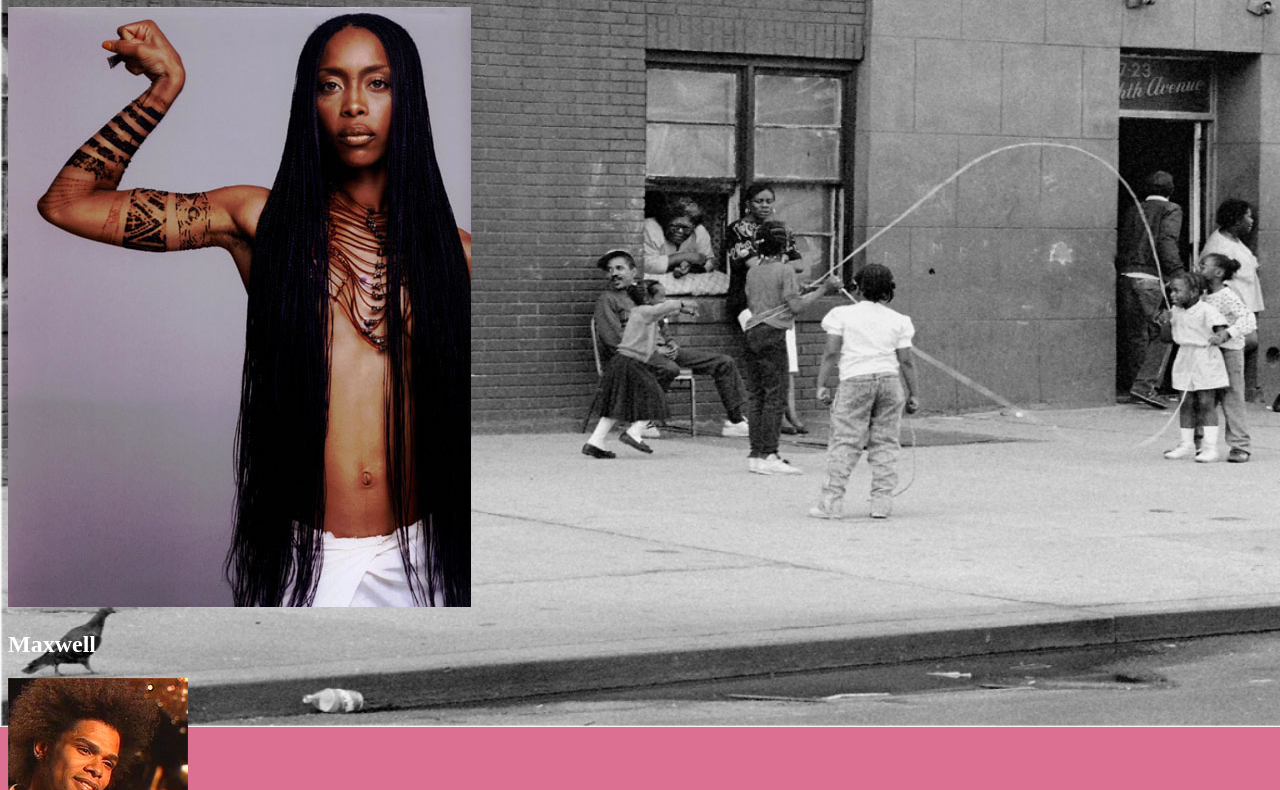
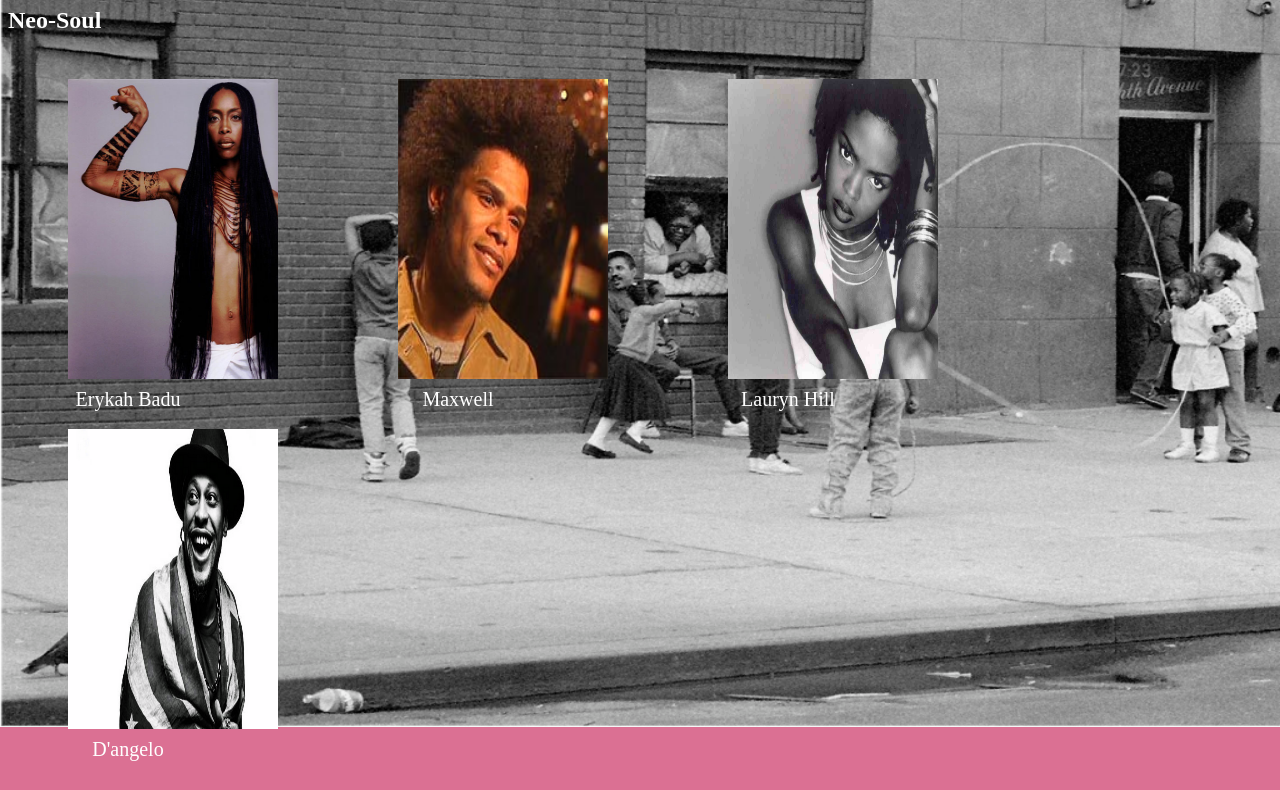
Before and after one commit to ajp2207/mywebsite, a plain HTML site: page gallery.html in a window 1280 px wide. Shown: the part 73-863 px from the top of the page. After the commit the page ends 834 px from the top, so only its background shows below. Drawn offline with Linux system fonts and the light colour scheme.

Commit message:
made a lot of changes

```diff
--- a/gallery.html
+++ b/gallery.html
@@ -6,13 +6,25 @@
 		<link rel="stylesheet" type="text/css" href="styles.css">
 	</head>
 	<body>
-		<h1>Erykah Badu</h1>
-		<img src="/images/erykah-badu.jpg" alt="Photo of Erykah Badu">
-		<h2>Maxwell</h2>
-		<img src="/images/maxwell.jpg" alt="Photo of Maxwell">
-		<h3>Lauryn Hill</h3>
-		<img src="/images/Lauryn-Hill.jpg" alt="Photo of Lauryn Hill">
-		<h4>D'angelo</h4>
-		<img src="/images/d'angelo.png" alt="Photo of D'angelo">
+		<h1>My Favorite Artisits</h1>
+			<h2>Neo-Soul</h2>
+			<div class="img">
+				<img src="images/erykah-badu.jpg" alt="Photo of Erykah Badu" width="210" height="300"/>
+				<div class="desc">Erykah Badu</div>
+			</div>
+			<div class="img">
+				<img src="images/maxwell.jpg" alt="Photo of Maxwell" width="210" height="300"/>
+				<div class="desc">Maxwell</div>
+			</div>
+			<div class="img">
+				<img src="images/Lauryn-Hill.jpg" alt="Photo of Lauryn Hill" width="210" height="300"/>
+				<div class="desc">Lauryn Hill</div>
+			</div>
+			<div class="img">
+				<img src="images/d'angelo.png" alt="Photo of D'angelo" width="210" height="300"/>
+				<div class="desc">D'angelo</div>
+			</div>
+
+
 	</body>
 </html>
--- a/styles.css
+++ b/styles.css
@@ -5,14 +5,32 @@ body {
 	background-color: PALEVIOLETRED;
 	color: white;
  	}
+ p {
+ 	margin-top: 50px;
+ 	}
  .roundrect {
  	border-radius: 100px;
  	width:200px;
  	height:190px;
  	}
- p {
- 	margin-top: 50px;
- 	}
+div.img {
+	margin: 5px;
+    padding: 20px 50px 20px 50px;
+    border: none;
+    height: 300px;
+    width: 220px;
+    float: left;
+    text-align: center;
+	}
+div.desc {
+	text-align: center;
+  	font-weight: normal;
+  	font-size: 20px;
+  	font-family: serif;
+  	font-style: cursive;
+  	width: 120px;
+  	margin: 5px;
+	}
  #button {
  	color: white;
  	background-color: red;
```
Also changed, not shown: index.html (+15 -0 lines), 179th.jpg (added), images/179th.jpg (added), 1 other file.
